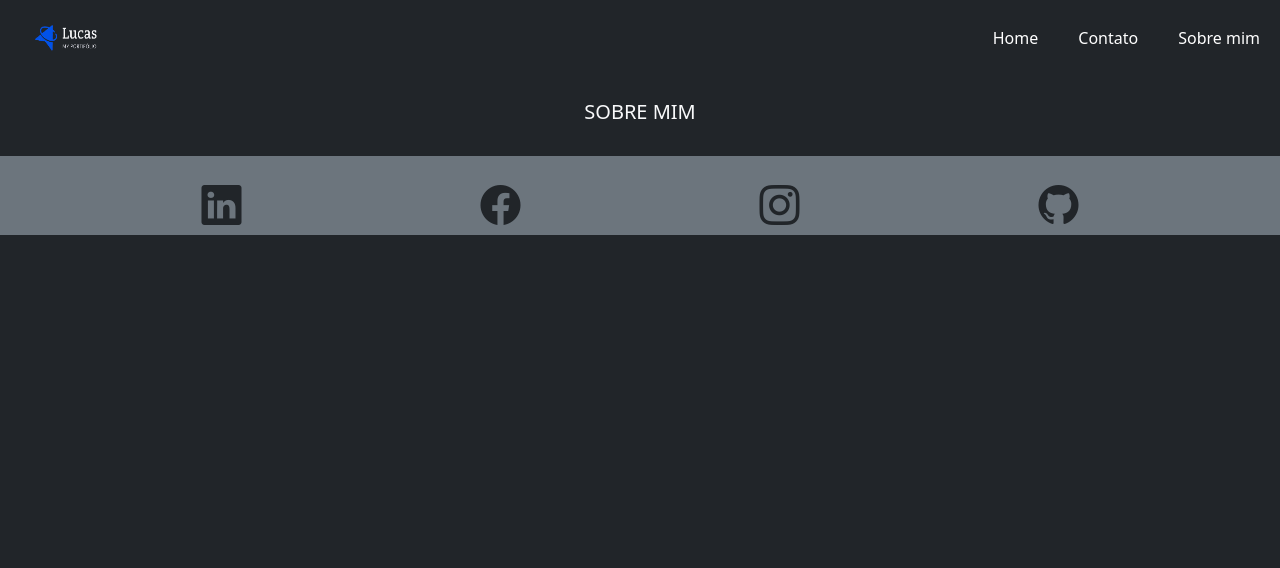
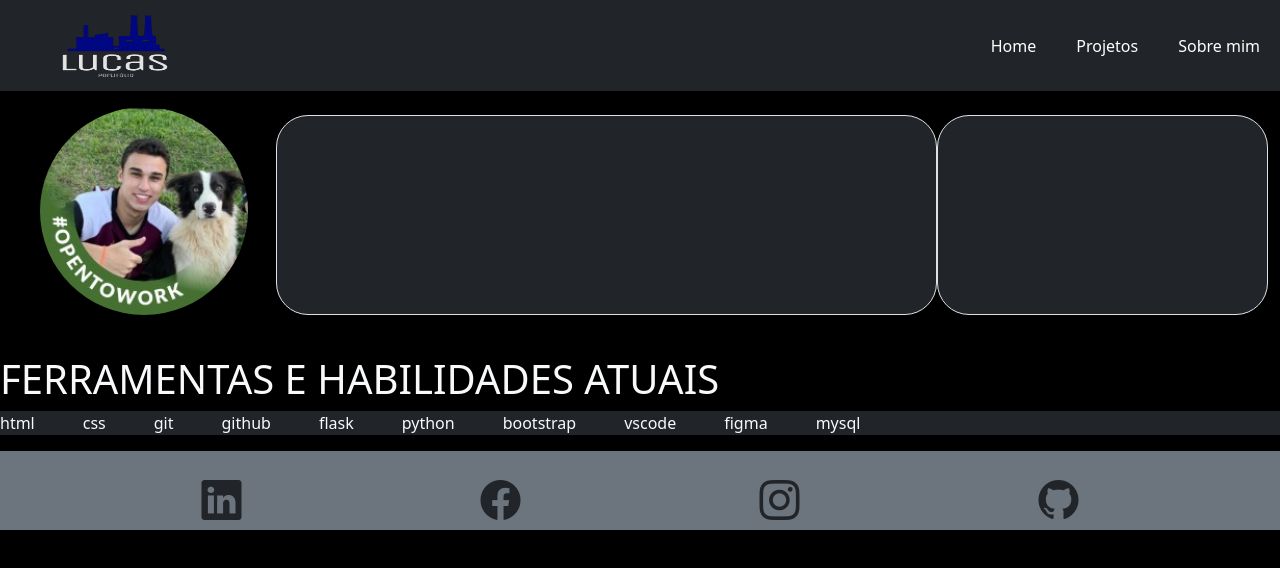
Before and after one commit to lucasguerra12/lucasguerra12.github.io, a plain HTML site: page apresentação.html in a window 1280 px wide. Drawn offline with nearby package versions, Linux system fonts and the light colour scheme.

Commit message:
tela sobre comeco

```diff
--- a/apresentação.html
+++ b/apresentação.html
@@ -11,30 +11,61 @@
     rel="stylesheet">
 </head>
 
-<body class="bg-dark">
+<body class="bg-black">
     <nav class="navbar navbar-expand-lg bg-dark navbar-light py-2">
         <div class="container-fluid">
-            <a class="navbar-brand px-3" href="#">
-                <img src="/image.png" style="width: 90px; height: 50px;"alt="">
+
+            <a class="navbar-brand px-5" href="#">
+                <img src="/logonova.png" style="width: 110px; height: 65px;" alt="logosite">
             </a>
-            <ul class="navbar-nav gap-4">
+
+            <button class="navbar-toggler" type="button" data-bs-toggle="collapse" data-bs-target="#navbarNav" aria-controls="navbarNav" aria-expanded="false" aria-label="Toggle navigation">
+                <i class="bi bi-list" style="font-size: 1.5rem; color: white;"></i>
+            </button>
+
+            <!-- Links do menu -->
+            <div class="collapse navbar-collapse" id="navbarNav">
+                <ul class="navbar-nav ms-auto gap-4">
                     <li class="nav-item">
-                    <a class="nav-link" href="/index.html">Home</a>
+                        <a class="nav-link" href="#">Home</a>
                     </li>
                     <li class="nav-item">
-                    <a class="nav-link" href="#">Contato</a>
+                        <a class="nav-link" href="#">Projetos</a>
                     </li>
                     <li class="nav-item">
                         <a class="nav-link" href="/apresentação.html">Sobre mim</a>
                     </li>
                 </ul>
             </div>
+        </div>
     </nav>
     <div>
-        <div>
-            <h1 class="lead text-light py-4 text-center height-100">SOBRE MIM</h1>
+        <aside id="section" class="text-light">
+            <img src="/fotoperfil.png"  class="img-fluid rounded-circle p-3 ms-4"  style="width:250px ; height:240px ;">
+            <div id="bordas gap-4"   class="container">
+                <div class="col-12 col-md-8 bg-dark mt-4 mb-3 border rounded-5"></div>
+                <div class="col-12 col-md-4 bg-dark mt-4 mb-3 border rounded-5"></div>
+            </div>
+        </aside>
+    </div>
+    <div class="mt-4">
+        <h1 class="text-light">FERRAMENTAS E HABILIDADES ATUAIS</h1>
+        <div class="bg-dark">
+            <ul class="text-light d-flex list-unstyled gap-5">
+                <li>html</li>
+                <li>css</li>
+                <li>git</li>
+                <li>github</li>
+                <li>flask</li>
+                <li>python</li>
+                <li>bootstrap</li>
+                <li>vscode</li>
+                <li>figma</li>
+                <li>mysql</li>
+            </ul>
         </div>
     </div>
+
 
 
 
--- a/style.css
+++ b/style.css
@@ -43,3 +43,15 @@ h1 h2 {
 footer > button {
     margin-top: -5px;
 }
+
+aside {
+    display: flex;
+}
+
+aside > div {
+    display: flex;
+}
+
+#bordas {
+    gap: px;
+}
```
Also changed, not shown: index.html (+2 -2 lines), fotoperfil.png (added), image.png (deleted), logonova.png (added). Lines whose indentation alone changed are shown as unchanged.
